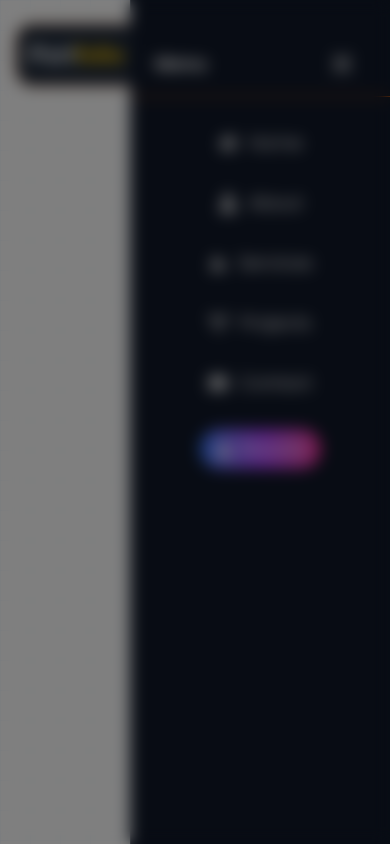
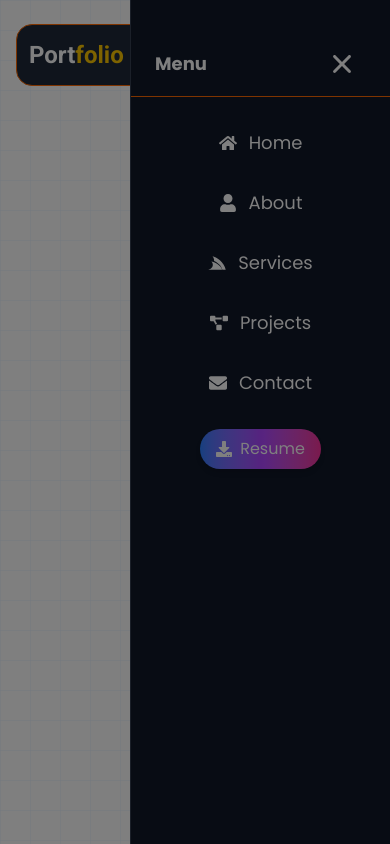
Before and after one commit to bharatroy4D/bharat-dev, a React (Vite) app: page / in a window 390 px wide. Both pictures are taken after a click on the button 349 px from the left and 55 px from the top of the page. Built offline with nearby package versions, Linux system fonts and the light colour scheme; the HTML template or start-up script is replaced by a standard one.

Commit message:
navbar of resposive desing full complite

```diff
--- a/src/Components/navbar/Navbar.jsx
+++ b/src/Components/navbar/Navbar.jsx
@@ -121,10 +121,10 @@ const Navbar = () => {
         </a>
       </div>
 
-      {/* Overlay (for blur background when menu open) */}
+      {/* Overlay (only dark background, no blur) */}
       {isOpen && (
         <div
-          className="fixed inset-0 bg-black/50 backdrop-blur-sm lg:hidden"
+          className="fixed inset-0 bg-black/50 opacity-100 transition-opacity duration-500 lg:hidden"
           onClick={handleMenus}
         ></div>
       )}
```
